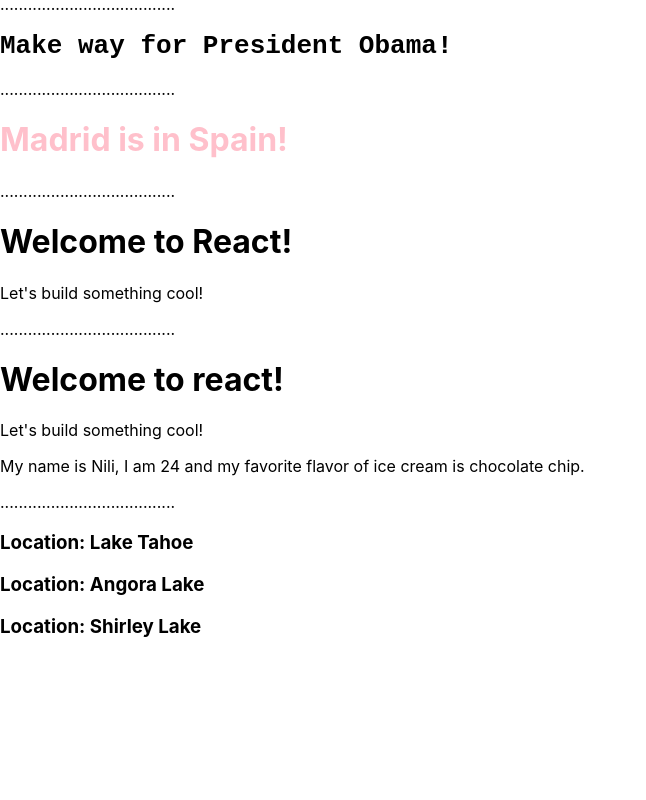
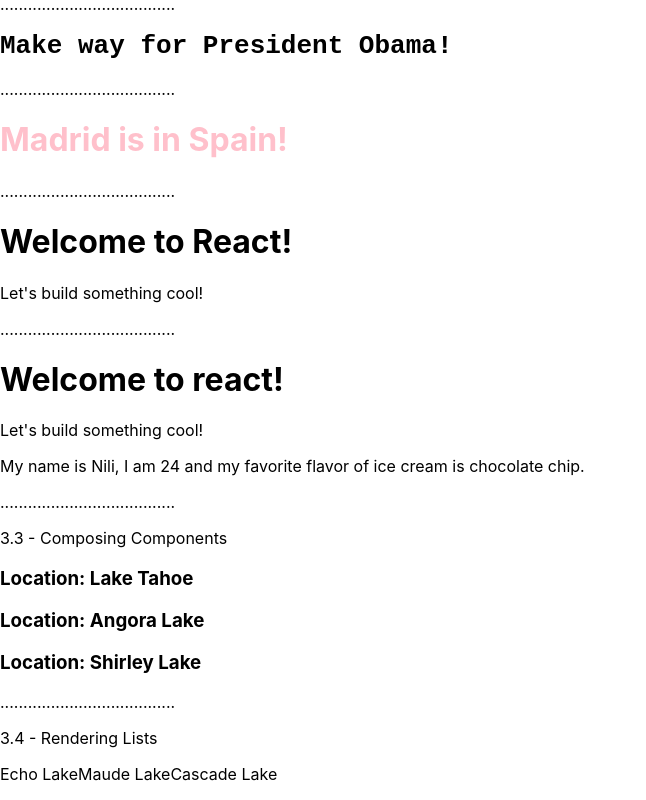
Before and after one commit to nilipatel97/linkedin-learning-react-js, a React (Create React App) app in the folder my-app/: page / in a window 1280 px wide. Shown: the part 250-1050 px from the top of the page, without its empty margins (0-646 px from the left). Before the commit the page ends 906 px from the top, so only its background shows below. Built offline with nearby package versions, Linux system fonts and the light colour scheme.

Commit message:
Lesson 3.4 Rendering Lists

```diff
--- a/my-app/public/index.html
+++ b/my-app/public/index.html
@@ -48,7 +48,11 @@
     <p>......................................</p>
     <div id="root6"></div>
     <p>......................................</p>
+    <p>3.3 - Composing Components</p>
     <div id="root7"></div>
+    <p>......................................</p>
+    <p>3.4 - Rendering Lists</p>
+    <div id="root8"></div>
 
     <!--
       This HTML file is a template.
--- a/my-app/src/index.js
+++ b/my-app/src/index.js
@@ -129,3 +129,31 @@
 }
 
 root7.render(<React.StrictMode><App /></React.StrictMode>)
+
+/***************************** [3.4] Rendering Lists *************************************** */
+
+const root8 = ReactDOM.createRoot(document.getElementById('root8'))
+
+const lakeList = ["Echo Lake", "Maude Lake", "Cascade Lake"]
+
+function App2({lakes}) {
+  return (
+  <div>
+   {lakes}
+
+   <ul>
+     {lakes.map(lake => {
+       <li>{lake}</li>
+     })}
+   </ul>
+
+  </div>)
+}
+
+root8.render(<React.StrictMode><App2 lakes = {lakeList}/></React.StrictMode>)
+
+/**
+ * - Create Lake list array
+ * - Pass it to the <App> as an attribute
+ * - Pass the lakes array attribute in, and map through it to create list items.
+ */
```
Also changed, not shown: 1 other file (tests, documents, lock files or other folders).
